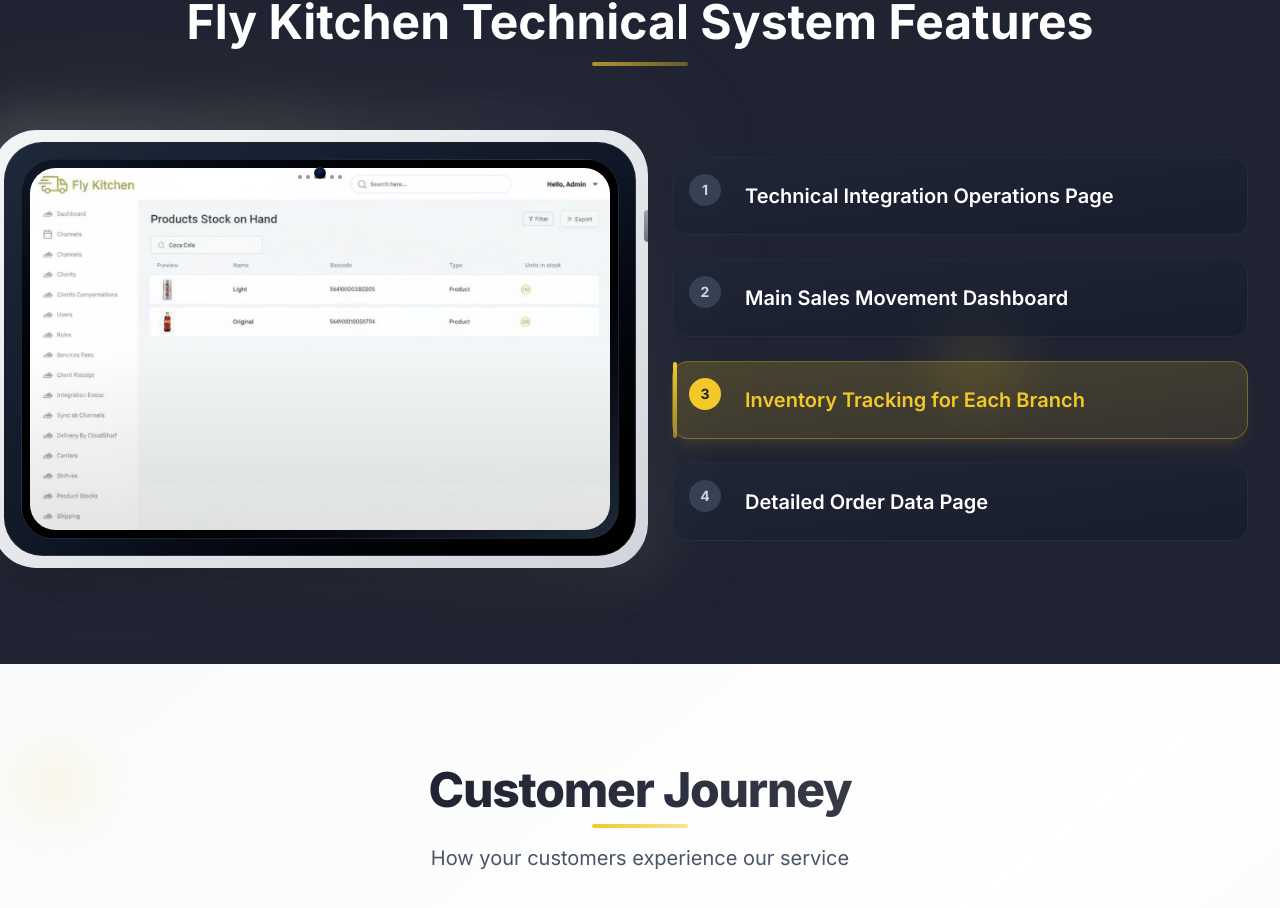
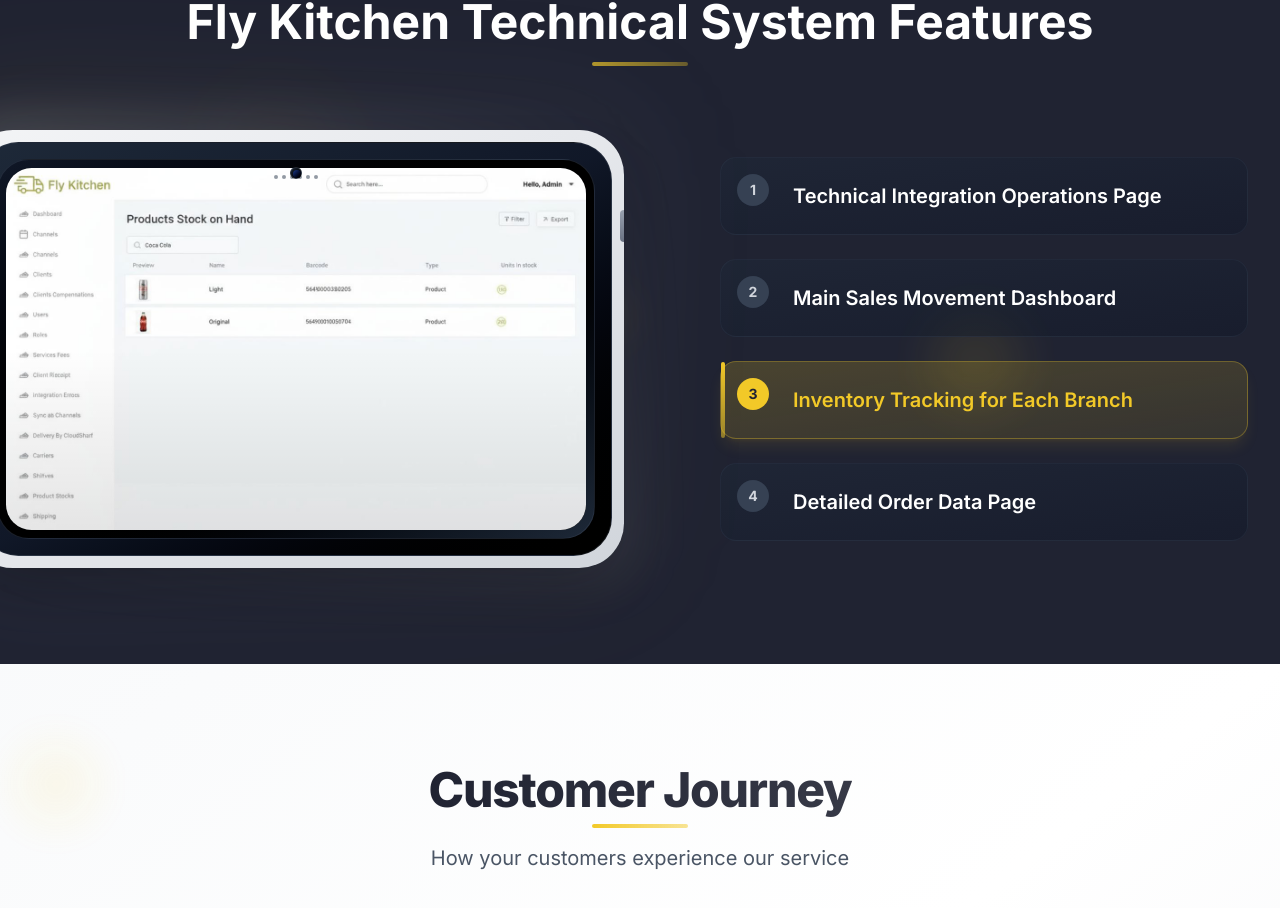
Before and after one commit to Yussif20/fly-kitchen, a Next.js app: page /contact in a window 1280 px wide. Shown: the part 4092-5000 px from the top of the page. Built offline with nearby package versions, Linux system fonts and the light colour scheme.

Commit message:
gix the tech features gap

```diff
--- a/sections/TechFeatures.tsx
+++ b/sections/TechFeatures.tsx
@@ -64,7 +64,7 @@
 
         {/* Main Content - Split Layout */}
         <div
-          className={`grid grid-cols-1 lg:grid-cols-2 gap-12 lg:gap-16 items-center ${
+          className={`grid grid-cols-1 lg:grid-cols-2 gap-12 lg:gap-40 items-center ${
             isRTL ? "lg:grid-cols-2" : ""
           }`}
         >
```
